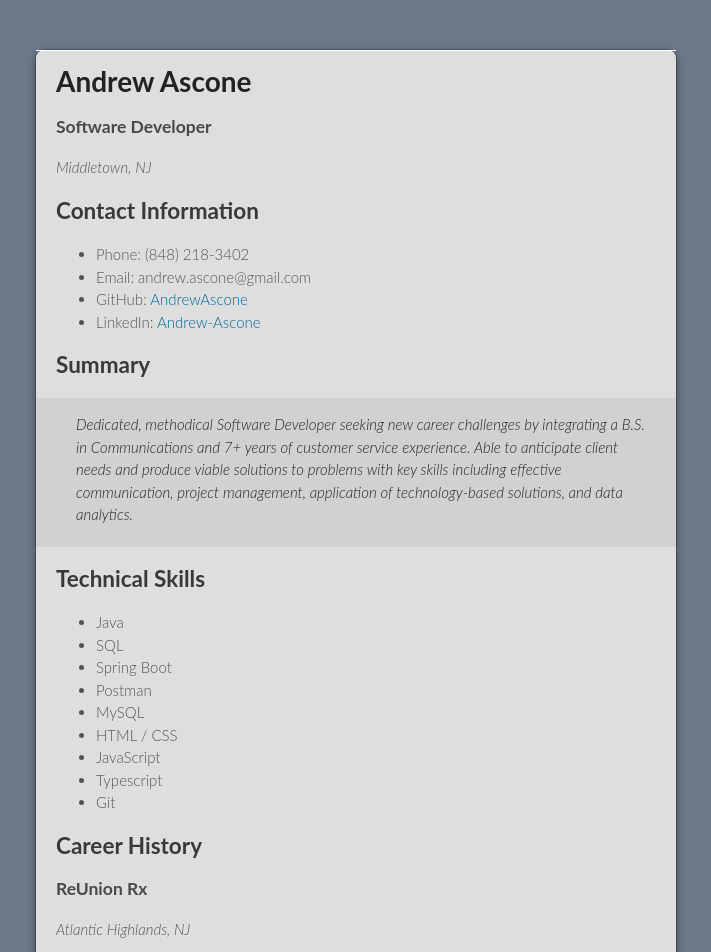
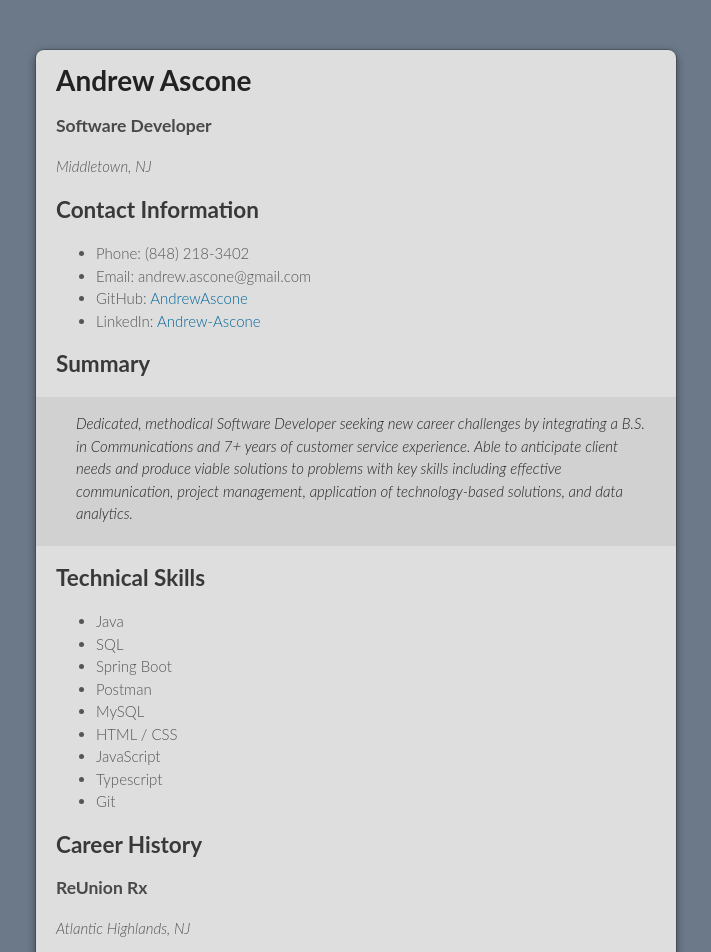
Before and after one commit to AndrewAscone/AndrewAscone, a Jekyll site: the page built from index.md, in a window 1280 px wide. Shown: the top 952 px of the page, without its empty margins (284-995 px from the left). Built offline with Jekyll 4.4.1, drawn with Linux system fonts in a browser that asks for light colours; our own code applies the rules of GitHub Pages for plain Markdown files; the repository's description, which GitHub fills in, is left out.

Commit message:
Styling update, should remove header remnants

```diff
--- a/assets/css/style.css
+++ b/assets/css/style.css
@@ -304,7 +304,7 @@ header ul a strong {
 section {
   padding: 15px 20px;
   font-size: 15px;
-  border-top: 1px solid #fff;
+  /*border-top: 1px solid #fff;*/
   background: linear_gradient(#fafafa, #DEDEDE 700px);
   border-radius: 0 0 8px 8px;
   position: relative;
```
